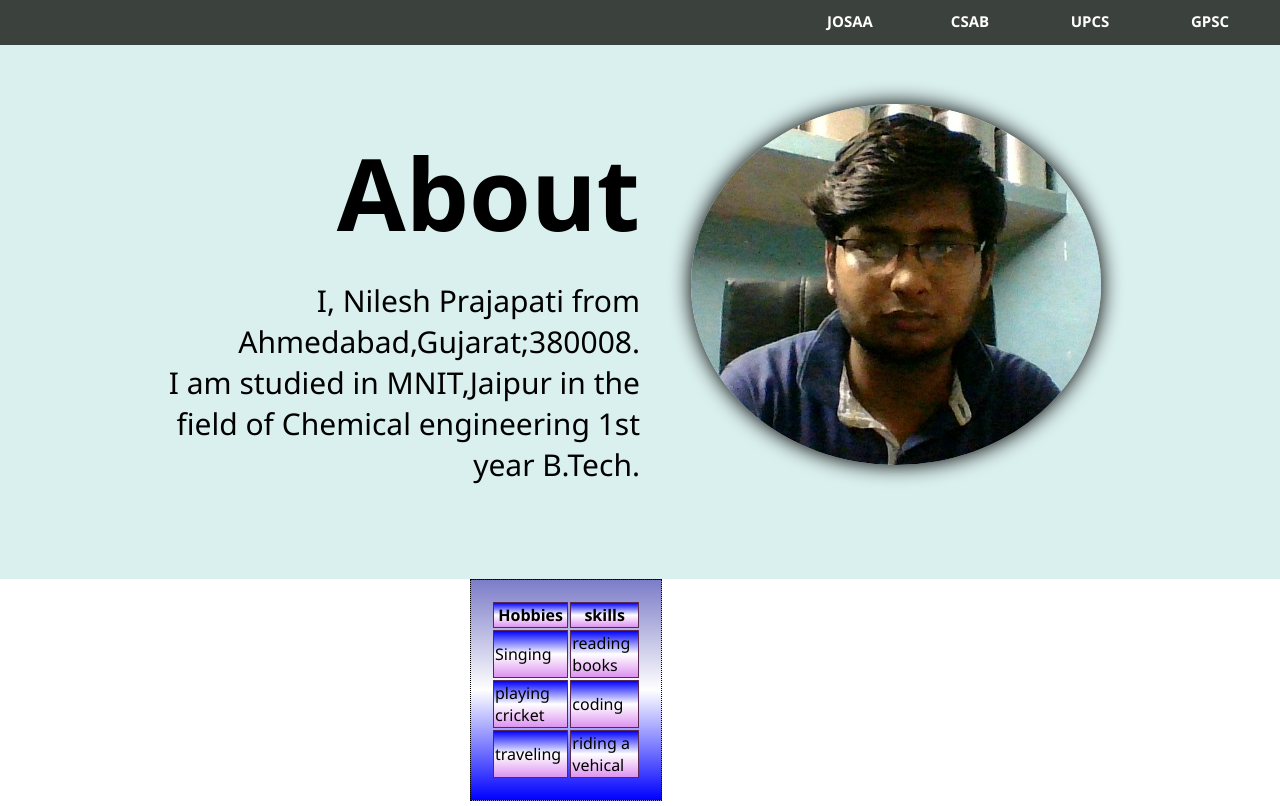
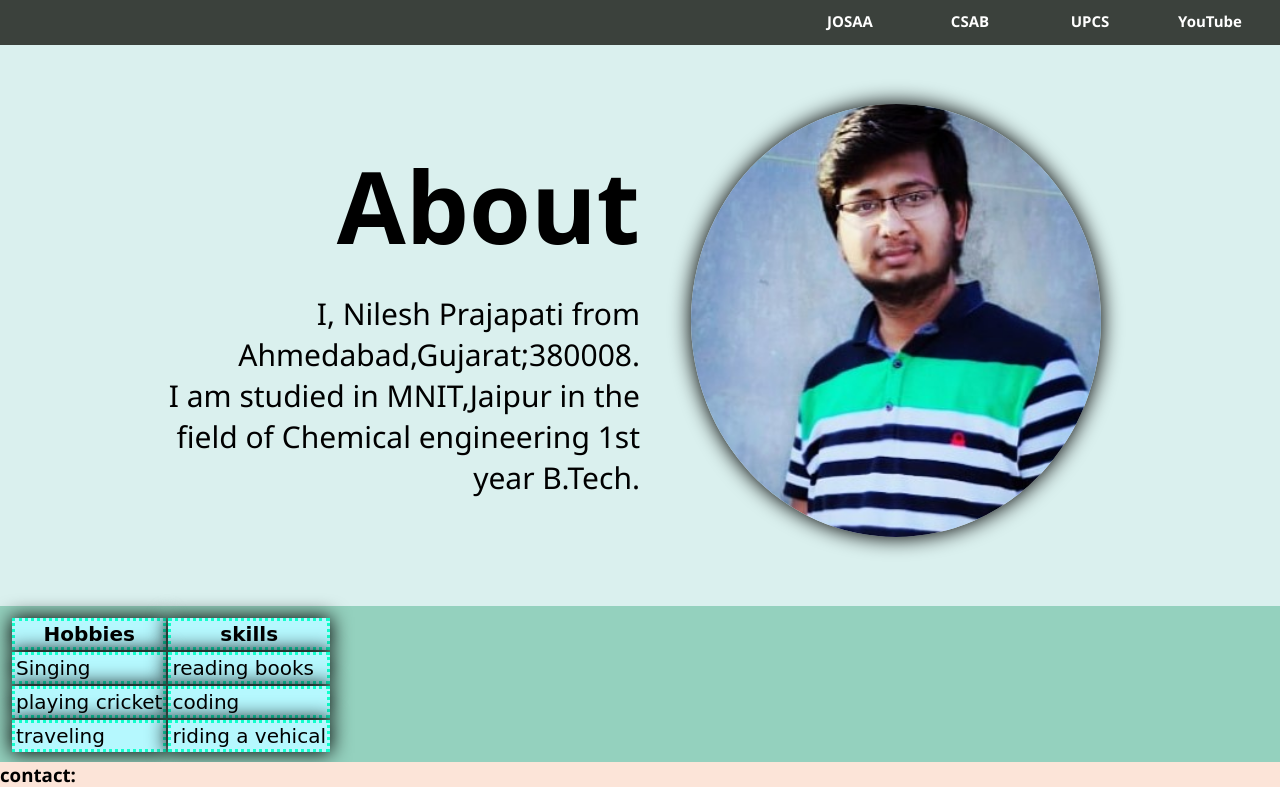
Before and after one commit to nilesh-855/think-india-round2, a plain HTML site: page index.html in a window 1280 px wide. Drawn offline with Linux system fonts and the light colour scheme.

Commit message:
tast-round2

```diff
--- a/index.html
+++ b/index.html
@@ -14,13 +14,13 @@
           <a href="https://www.josaa.ac.in">JOSAA</a>
         </button>
         <button class="menu-btn">
-          <a href="https://www.josaa.ac.in">CSAB</a>
+          <a href="https://www.josaa.nic.in">CSAB</a>
         </button>
         <button class="menu-btn">
-          <a href="https://www.josaa.ac.in">UPCS</a>
+          <a href="https://www.upsc.gov.in">UPCS</a>
         </button>
         <button class="menu-btn">
-          <a href="https://www.josaa.ac.in">GPSC</a>
+          <a href="https://www.youtube.com">YouTube</a>
         </button>
       </div>
     </div>
@@ -35,10 +35,10 @@
           </p>
         </div>
         <div class="aboutImg">
-          <img src="nilesh.jpg" alt="nilesh" />
+          <img src="nilesh123.jpg" alt="nilesh" />
         </div>
       </section>
-      <section class="SkillsAndHobbies">
+      <section  class="SkillsAndHobbies">
         <table>
           <tr>
             <th>Hobbies</th>
@@ -59,5 +59,15 @@
         </table>
       </section>
     </div>
+   <section class="footer1">
+    <div class="footer">
+      <h3>contact:</h3>
+     <buttuon class="social-btn">
+   </section>
+
+
+
+
+    </div>
   </body>
 </html>
--- a/style.css
+++ b/style.css
@@ -49,17 +49,28 @@ body {
   font-size: 15px;
   text-decoration: none;
 }
+.social-btn>a{
+  margin-left: 70px;
+  color: #7f5539;
+  font-family: "Segoe UI";
+  font-weight: bolder;
+  font-size: 15px;
+  border: 0px solid black;
+  text-decoration: none;
+  }
 
 .menu-btn:hover > a {
-  color: #9db5b2;
+  color: #123f39;
 }
 
 .SkillsAndHobbies {
-  padding: 20px;
-  margin-left: 470px;
-  background-image: linear-gradient(rgb(124, 124, 201), white, blue);
-  width: 150px;
-  border: 1px black dotted;
+
+
+  font-family: cursive;
+  background-color: #94D1BE;
+  padding: 10px;
+  margin-left: 0px;
+  border: 0px;
 }
 .aboutYou {
   display: flex;
@@ -104,6 +115,20 @@ body {
 
 th,
 td {
-  background-image: linear-gradient(to top, rgb(221, 147, 240), white, blue);
-  border: 1px solid rgb(88, 39, 82);
+  box-shadow: 0px 0px 20px 1px black;
+  font-size: 20px;
+ width: auto;
+  background-color: #B5F8FE;
+  border: 3px dotted #10FFCB;
 }
+.footer1{
+  margin-top: -20px;
+  background-color: #FCE4D8;
+
+}
+
+.social-btn:hover{
+
+  padding-left: 30px;
+  background-color:#003049;
+}
```
Also changed, not shown: nilesh123.jpg (added).
